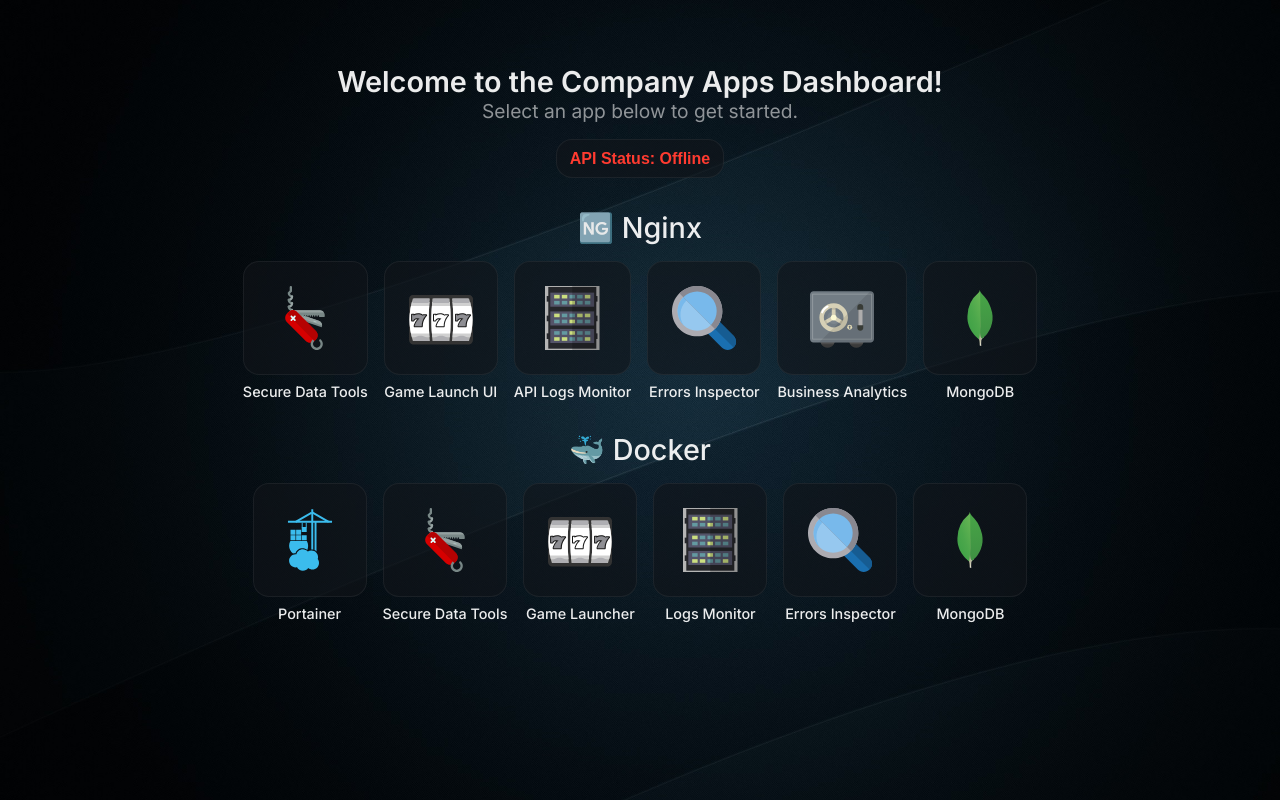
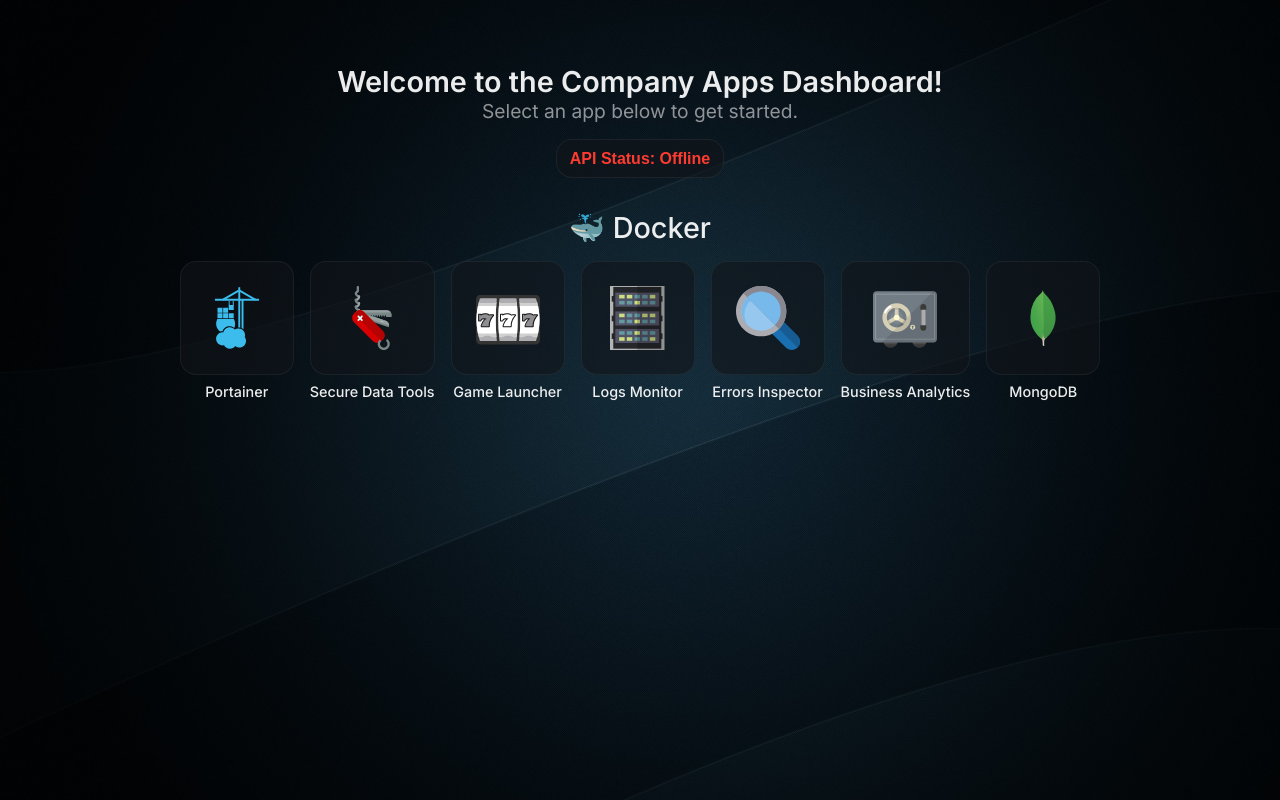
Before and after one commit to dimitarraychev/linux-home-page, a React (Vite) app: page / in a window 1280 px wide. Built offline with nearby package versions, Linux system fonts and the light colour scheme; no server answers.

Commit message:
updated app list

```diff
--- a/src/App.tsx
+++ b/src/App.tsx
@@ -24,38 +24,6 @@
       <p className="subtitle">Select an app below to get started.</p>
 
       <ApiStatus />
-
-      <h4 className="separator">🆖 Nginx</h4>
-
-      <div className="apps-container">
-        <Application
-          icon={toolsLogo}
-          title="Secure Data Tools"
-          path="/secure-data-tools/"
-        />
-
-        <Application
-          icon={launchLogo}
-          title="Game Launch UI"
-          path="/game-launch-ui/"
-        />
-        <Application
-          icon={logsLogo}
-          title="API Logs Monitor"
-          path="/api-logs-monitor/"
-        />
-        <Application
-          icon={errorsInspectorLogo}
-          title="Errors Inspector"
-          path="/errors-inspector/"
-        />
-        <Application
-          icon={businessAnalyticsLogo}
-          title="Business Analytics"
-          path="/business-analytics/"
-        />
-        <Application icon={mongoLogo} title="MongoDB" path="/mongo/" />
-      </div>
 
       <h4 className="separator">🐳 Docker</h4>
 
@@ -91,6 +59,12 @@
         />
 
         <Application
+          icon={businessAnalyticsLogo}
+          title="Business Analytics"
+          path="http://45.128.98.99:8087/"
+        />
+
+        <Application
           icon={mongoLogo}
           title="MongoDB"
           path="http://45.128.98.99:8083/"
```
